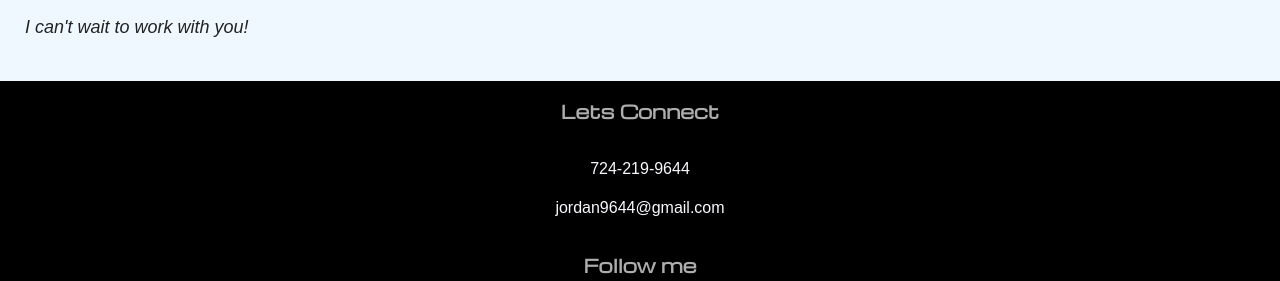
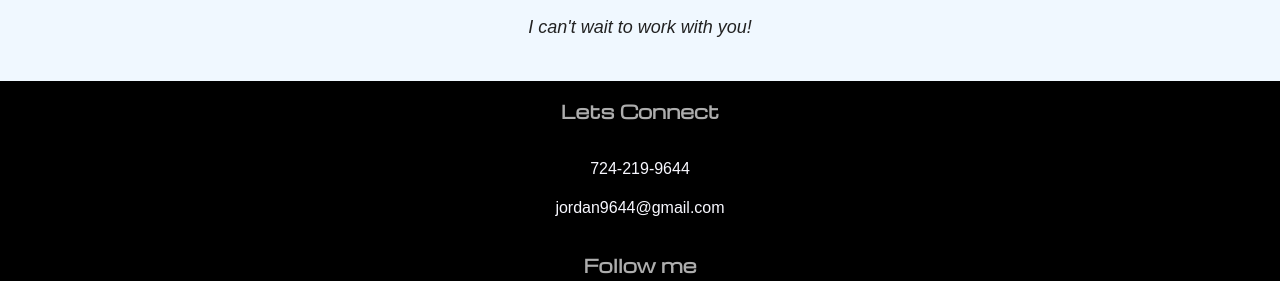
Before and after one commit to JOSIK95/jordano-portfolio-site, a plain HTML site: page index.html in a window 1280 px wide. Shown: the part 4371-4652 px from the top of the page. Drawn offline with nearby package versions, Linux system fonts and the light colour scheme.

Commit message:
about span

```diff
--- a/index.html
+++ b/index.html
@@ -175,8 +175,8 @@
                     <p class="about-text">
                         Growing up I've always enjoyed building things and figuring out how things work. My interest in tech grew when I decided to build my first computer, a few years later I decided to learn how coding languages work. Once I started to learn and see what I could potentially build I was hooked! When I'm not coding or getting myself into another project I love to get out and explore local breweries and wineries, go fishing, or go for a senic drive!
                     </p>
-                    <p>
-                        <span class="about-span">I can't wait to work with you!</span>
+                    <p class="about-span">
+                        <span>I can't wait to work with you!</span>
                     </p>
                 </div>
             </div>
```
